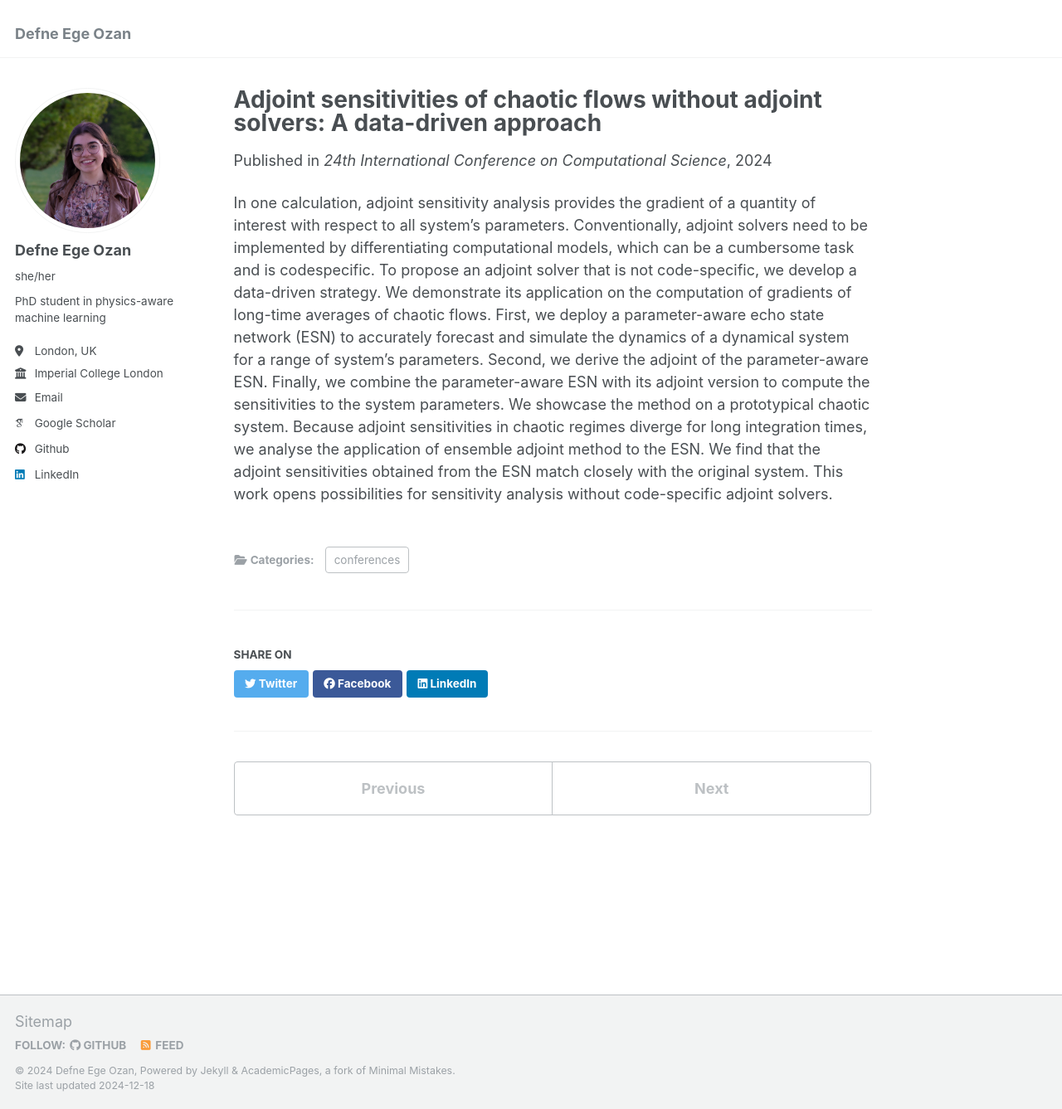
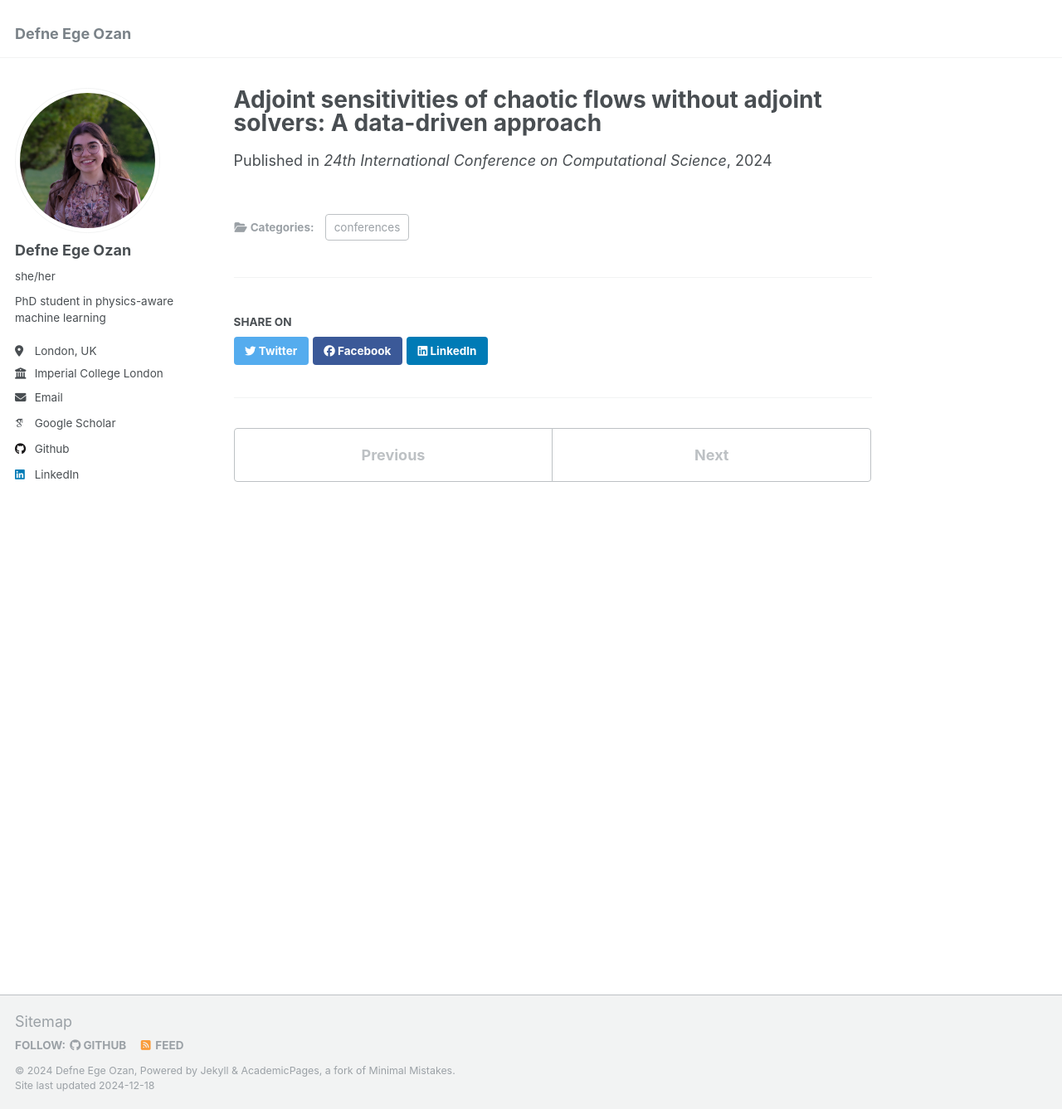
Before and after one commit to defneozan/defneozan.github.io, a Jekyll site: the page built from _publications/2024-iccs.md, in a window 1280 px wide and 1337 px high. Shown: the whole window at 83% size. Built offline with Jekyll 4.4.1, drawn with Linux system fonts in a browser that asks for light colours; some web fonts are replaced.

Commit message:
Updated publications

```diff
--- a/_publications/2024-iccs.md
+++ b/_publications/2024-iccs.md
@@ -3,14 +3,11 @@
 collection: publications
 category: conferences
 permalink: /publication/2024-iccs
-excerpt: "<img src='/images/image_2024_iccs.png'>"
+excerpt: "<img src='/images/image_2024_iccs.png'> We demonstrate the application of our data-driven sensitivity analysis framework on the computation of gradients of long-time averages of chaotic flows. We learn the parameterised dynamics of Lorenz 63 system and infer climate sensitivities by leveraging ensemble adjoint methods."
 date: 2024-10-25
 venue: '24th International Conference on Computational Science'
 # slidesurl: 'http://academicpages.github.io/files/slides1.pdf'
 paperurl: 'https://arxiv.org/pdf/2404.11738'
+repo: 'https://github.com/MagriLab/Adjoint-ESN'
 # citation: ''
 ---
-In one calculation, adjoint sensitivity analysis provides the gradient of a quantity of interest with respect to all system’s parameters. Conventionally, adjoint solvers need to be implemented by differentiating computational models, which can be a cumbersome task and is codespecific. To propose an adjoint solver that is not code-specific, we develop
-a data-driven strategy. We demonstrate its application on the computation of gradients of long-time averages of chaotic flows. First, we deploy a parameter-aware echo state network (ESN) to accurately forecast and simulate the dynamics of a dynamical system for a range of system’s parameters. Second, we derive the adjoint of the parameter-aware ESN.
-Finally, we combine the parameter-aware ESN with its adjoint version to compute the sensitivities to the system parameters. We showcase the method on a prototypical chaotic system. Because adjoint sensitivities in chaotic regimes diverge for long integration times, we analyse the application of ensemble adjoint method to the ESN. We find that the
-adjoint sensitivities obtained from the ESN match closely with the original system. This work opens possibilities for sensitivity analysis without code-specific adjoint solvers.
```
Also changed, not shown: _publications/2021-micnon.md (+1 -3 lines), _publications/2022-ieee-cdc.md (+1 -3 lines), _publications/2023-phys-rev-fluids.md (+2 -3 lines), _publications/2024-phys-rev-fluids.md (+2 -3 lines), markdown_generator/publications.py (+7 -1 lines), images/image_2022_ieee_cdc.png (added).
